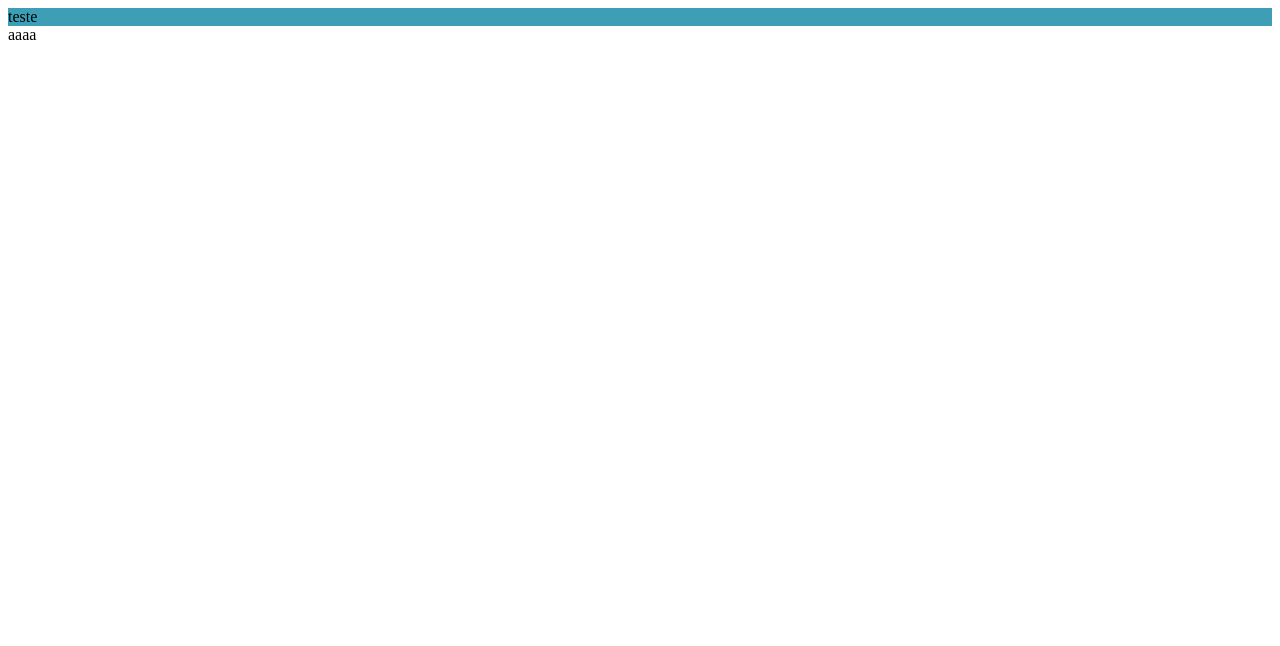
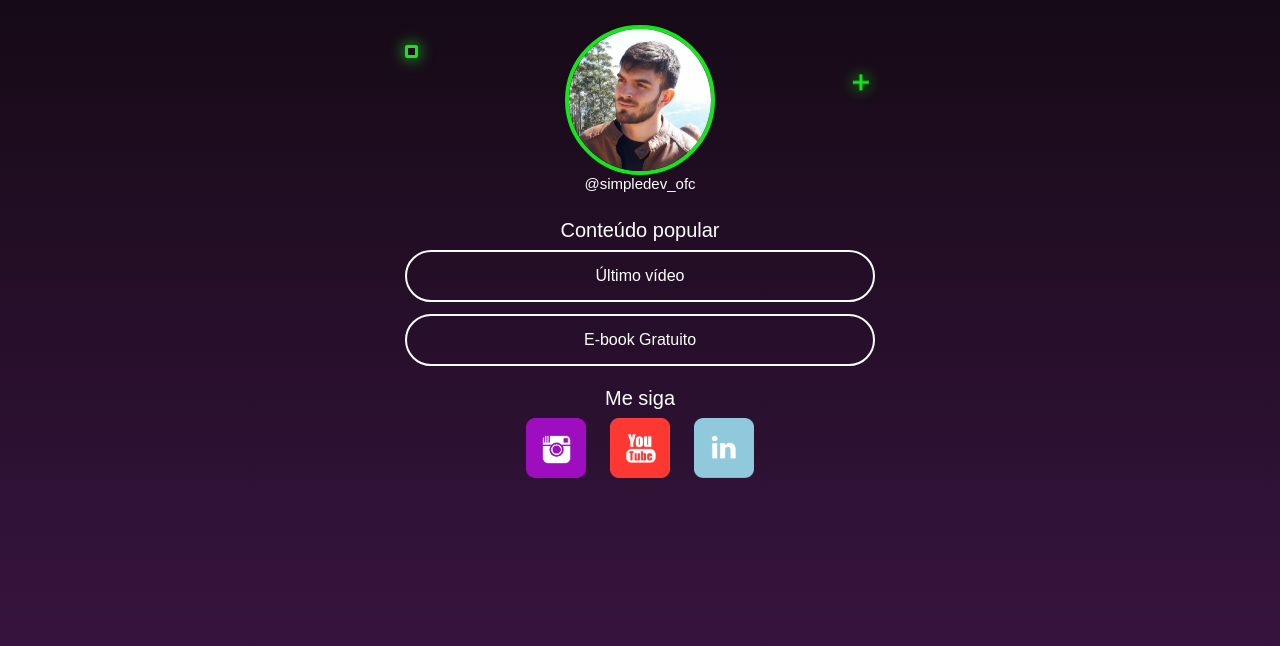
Before and after one commit to matheuscavin/matheuscavin.github.io, a plain HTML site: page index.html in a window 1280 px wide. Drawn offline with nearby package versions, Linux system fonts and the light colour scheme.

Commit message:
Design sem links

```diff
--- a/index.html
+++ b/index.html
@@ -2,11 +2,30 @@
     <head>
         <meta charset="UTF-8">
         <meta name="viewport" content="width=device-width, initial-scale=1">
+        <link rel="stylesheet" href="path/to/bootstrap/css/bootstrap.min.css">
+        <link rel="stylesheet" href="path/to/font-awesome/css/font-awesome.min.css">
         <link rel="stylesheet" href="style.css">
         <script href="main.ts"></script>
     </head>
     <body>
-        <div class="teste">teste</div>
-        <div>aaaa</div>
+        <div class="container">
+            <div class="imgContainer">
+                <div class="mais animation1">
+                    <div style="height: 16px; width: 3px; background: #15E61C; position: absolute; left: 50%; transform: translateX(-50%); box-shadow: 0 0 15px #15E61C;"></div>
+                    <div style="height: 3px; width: 16px; background: #15E61C; position: absolute; top: 50%; transform: translateY(-50%); box-shadow: 0 0 15px #15E61C;"></div>
+                    <div></div>
+                </div>
+                <div class="quadrado animation2"></div>
+                <img class="imagem" src="src/assets/img/foto.png" alt="">
+            </div>
+            <h1 style="font-size: 15px; margin-bottom: 25px; font-weight: normal">@simpledev_ofc</h1>
+            <h2>Conteúdo popular</h2>
+            <a class="botaoLink" href="">Último vídeo</a>
+            <a class="botaoLink" href="">E-book Gratuito</a>
+            <h2 style="margin-top: 20px">Me siga</h2>
+            <a href=""><img class="links" src="src/assets/img/ig.png" alt=""></a>
+            <a href=""><img class="links" src="src/assets/img/yt.png" alt=""></a>
+            <a href=""><img class="links" src="src/assets/img/li.png" alt=""></a>
+        </div>
     </body>
 </html>
--- a/style.css
+++ b/style.css
@@ -1,3 +1,105 @@
-.teste{
-    background: #3E9EB5;
+body{
+    margin: 0;
+    padding: 0;
+    background: linear-gradient(180deg, #160A16, #3E1648);
+    color: #fff;
+    font-family: sans-serif;
+    text-align: center;
 }
+
+.container{
+    width: 90%;
+    max-width: 500px;
+    margin: 0 auto;
+}
+.imgContainer {
+    text-align: center;
+    position: relative;
+    margin-top: 25px;
+}
+.imagem{
+    max-width: 150px;
+    max-height: 150px;
+    border-radius: 50%;
+    border: 4px solid #15E61C;
+}
+.mais{
+    text-shadow: 0 0 15px #15E61C;
+    position: absolute;
+    right: 20px;
+    top: 20px;
+    width: 16px;
+    height: 16px;
+}
+.quadrado{
+    width: 13px;
+    height: 13px;
+    border-radius: 2px;
+    border: 3px solid #15E61C ;
+    box-shadow: 0 0 15px #15E61C;
+    position: absolute;
+    left: 15px;
+    top: 50px;
+}
+
+.animation1{
+    animation: anim1 8s infinite;
+    animation-timing-function: cubic-bezier(.54,.26,.6,.85)
+}
+@keyframes anim1 {
+    0% {
+        transform: translate(-10px, -15px);
+    }
+    45%{
+        transform: translate(-2px, 20px);
+    }
+    65%{
+        transform: translate(15px, 30px);
+    }
+    100% {
+        transform: translate(-10px, -15px);
+    }
+}
+.animation2{
+    animation: anim2 10s infinite;
+    animation-timing-function: cubic-bezier(.54,.26,.6,.85)
+}
+@keyframes anim2 {
+    0% {
+        transform: translate(10px, 15px);
+    }
+    25%{
+        transform: translate(4px, -15px);
+    }
+    50%{
+        transform: translate(-15px, -30px);
+    }
+    100% {
+        transform: translate(10px, 15px);
+    }
+}
+h2{
+    font-size: 20px;
+}
+.botaoLink:hover{
+    background: rgba(255,255,255,0.1);
+}
+.botaoLink{
+    transition: 0.5s;
+    border: 2px solid #fff;
+    display: block;
+    border-radius: 500px;
+    margin-bottom: 12px;
+    padding: 12px 0;
+    text-decoration: none;
+    color: #fff;
+}
+.links:hover{
+    transform: scale(1.1);
+}
+.links{
+    transition: 0.5s;
+    max-height: 60px;
+    max-width: 60px;
+    margin: 0 10px;
+}
```
Also changed, not shown: src/assets/img/foto.png (added), src/assets/img/ig.png (added), src/assets/img/li.png (added), src/assets/img/yt.png (added).
